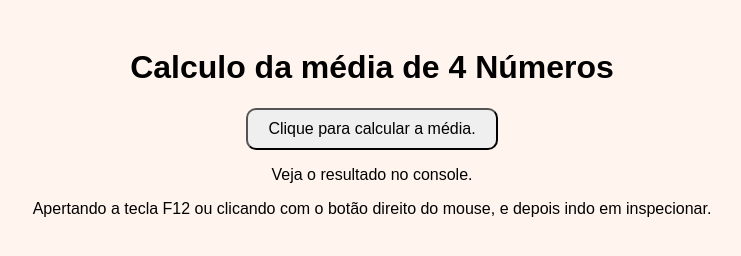
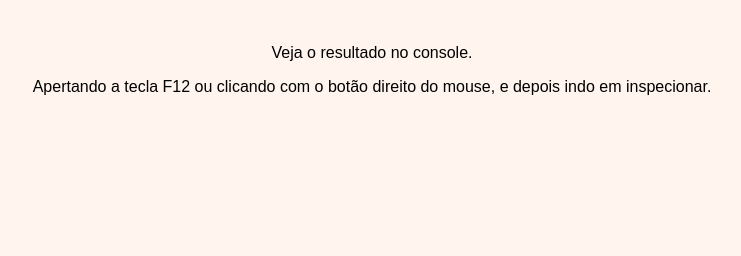
Before and after one commit to Gabrie1Tk/CalcMedia_JavaScript, a plain HTML site: page index.html in a window 1280 px wide. Shown: the whole page, without its empty margins (268-1009 px from the left). Drawn offline with Linux system fonts and the light colour scheme.

Commit message:
Update index.html

```diff
--- a/index.html
+++ b/index.html
@@ -7,8 +7,6 @@
 </head>
 <body>
     <script src="script.js"></script>
-    <h1>Calculo da média de 4 Números</h1>
-    <button onclick="calcMedia()">Clique para calcular a média.</button>
     <p>Veja o resultado no console.</p>
     <p>Apertando a tecla F12 ou clicando com o botão direito do mouse, e depois indo em inspecionar.</p>
 </body>
```
